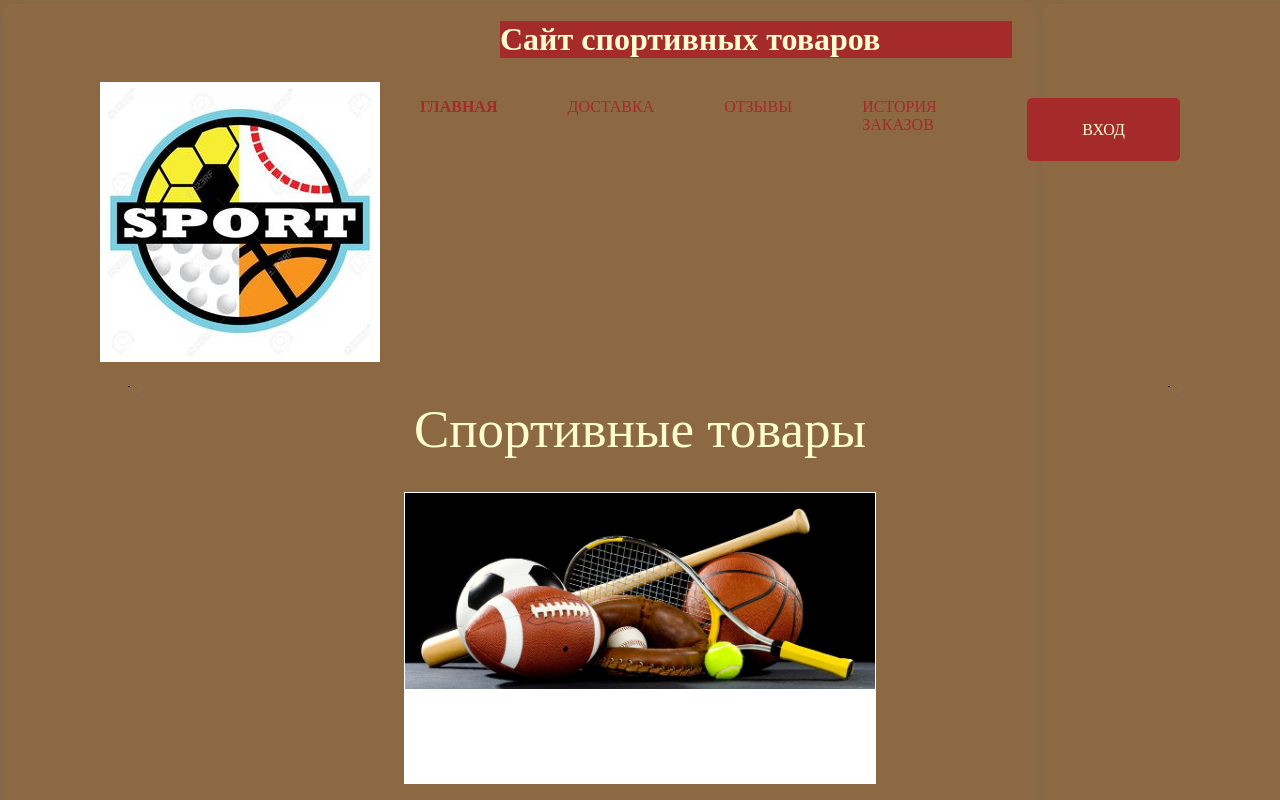
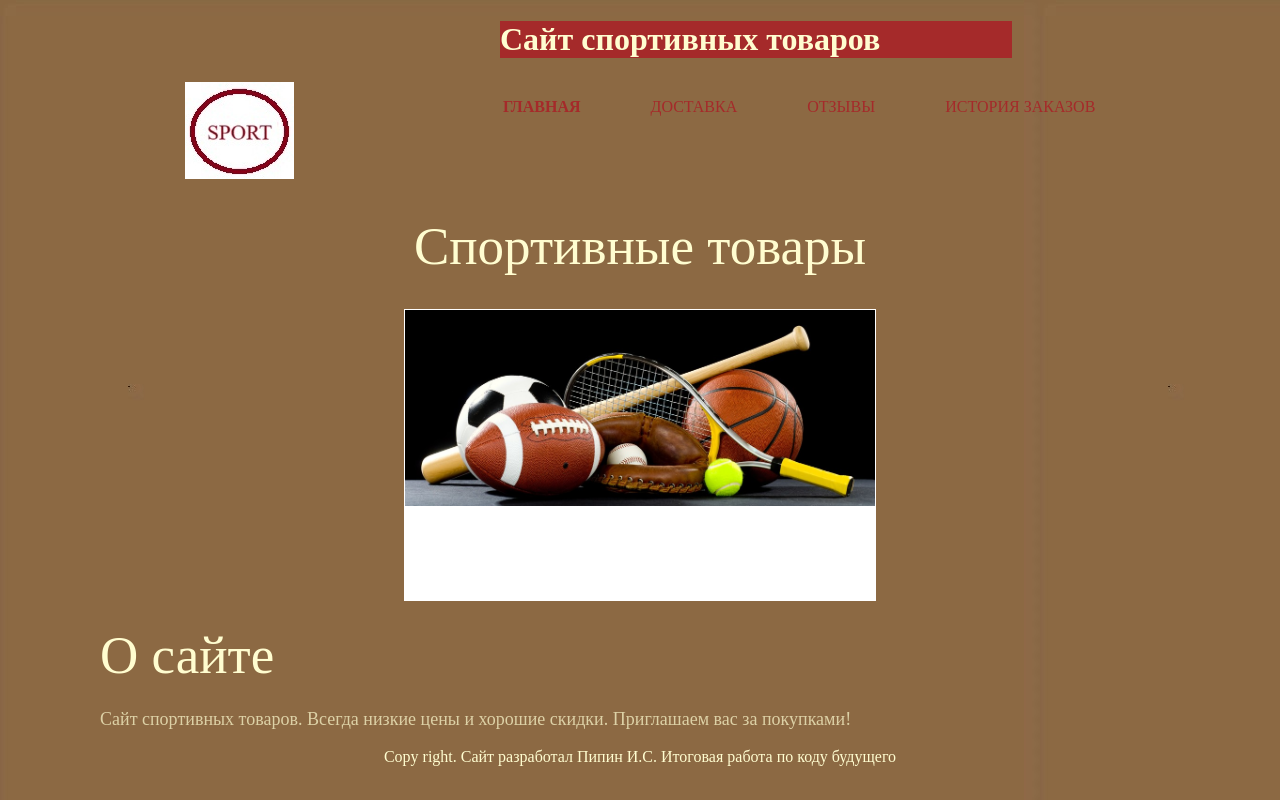
Before and after one commit to ilya7890ytk/ITOG_2, a plain HTML site: page index.html in a window 1280 px wide. Shown: the top 800 px of the page. Drawn offline with Linux system fonts and the light colour scheme.

Commit message:
Add files via upload

```diff
--- a/index.html
+++ b/index.html
@@ -14,7 +14,7 @@
    <h1>Сайт спортивных товаров</h1>
     <div class="header">
       <a href="#">
-        <img src="Логотип.jpg" alt="logo" />
+        <img src="логоитп.png" alt="logo" />
       </a>
       <div class="navbar">
         <ul class="menu-list">
@@ -22,7 +22,6 @@
           <li class="menu-item"><a href="index1.html">ДОСТАВКА</a></li>
           <li class="menu-item"><a href="index2.html">ОТЗЫВЫ</a></li>
           <li class="menu-item"><a href="index3.html">ИСТОРИЯ ЗАКАЗОВ</a></li>
-	  <button class="button-order">ВХОД</button>
         </ul>
       </div>
     </div>
--- a/style.css
+++ b/style.css
@@ -44,18 +44,6 @@ body {
   line-height: 21px;
   margin-left: 0;
   opacity: 0.7;
-}
-
-.button-order {
-  all: unset;
-  padding: 22px 55px;
-  background: brown;
-  border-radius: 5px;
-  color: #FFFDD0;
-  font-weight: 500;
-  font-size: 16px;
-  line-height: 19px;
-
 }
 
 .main {
```
Also changed, not shown: index1.html (+1 -2 lines), index2.html (+1 -2 lines), index3.html (+1 -2 lines), Прототип сайта(ссылка).txt (added), логоитп.png (added).
